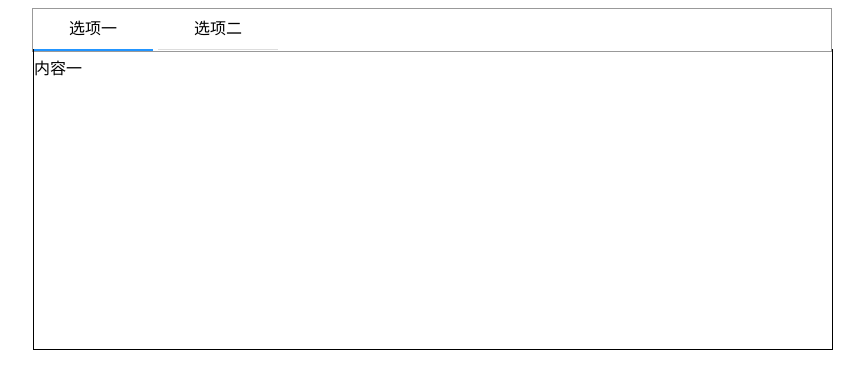
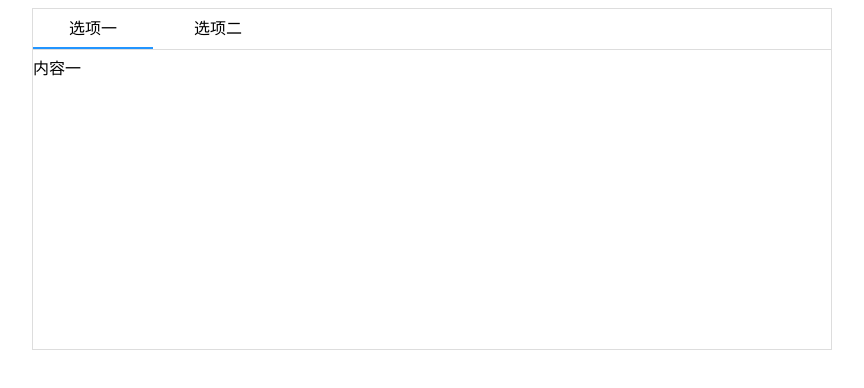
Before and after one commit to liuxilei/react-Tabs, a React app: page / in a window 1280 px wide. Shown: the whole page, without its empty margins (208-1072 px from the left). Built offline with nearby package versions, Linux system fonts and the light colour scheme.

Commit message:
fix: ui切换优化

```diff
--- a/src/tabs.css
+++ b/src/tabs.css
@@ -1,13 +1,12 @@
 .react-lxl-tab {
     display: flex;
     justify-content: flex-start;
-    border: 1px solid #999;
+    border: 1px solid #ddd;
     position: relative;
 }
 .react-lxl-tab .react-lxl-tabs {
     width: 120px;
     height: 40px;
-    border-bottom: 1px solid #ddd;
     margin-right: 5px;
     text-align: center;
     line-height: 40px;
@@ -21,15 +20,16 @@
 
 .react-lxl-tabs.react-lxl-tabs-active {
     border-bottom: 2px solid #2295ff;
-    transition: all .3s ease-in ;
+    transition: all .1s ease-in ;
+    box-sizing: border-box;
 }
 
 .react-lxl-tab .react-lxl-tab-content {
     position: absolute;
-    left: 0px;
+    left: -1px;
     width: 100%;
     height: 300px;
-    border: 1px solid #000;
+    border: 1px solid #ddd;
     border-top: none;
     display: none;
     text-align: left;
```
Also changed, not shown: resource/react-tab.gif.
